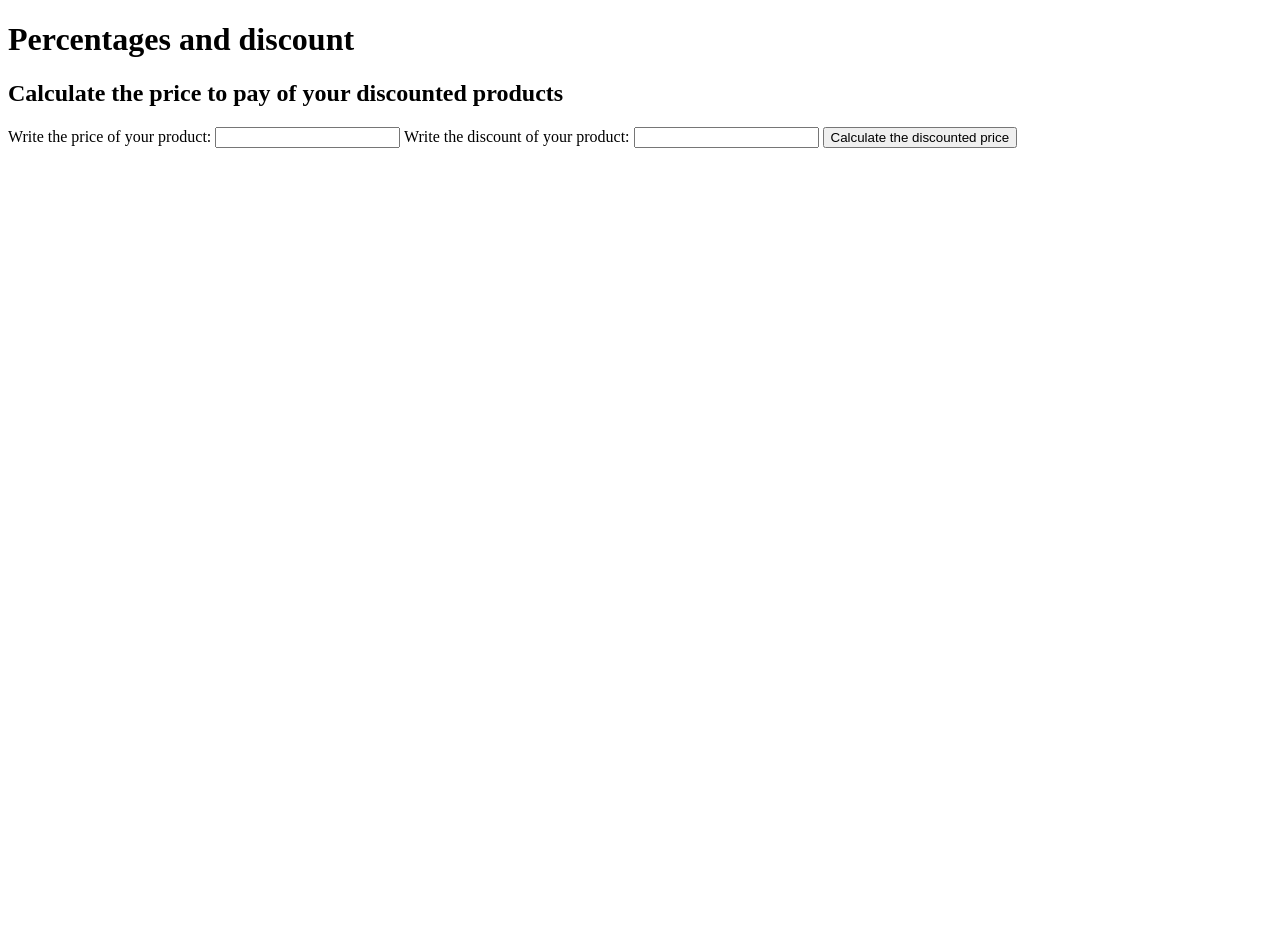
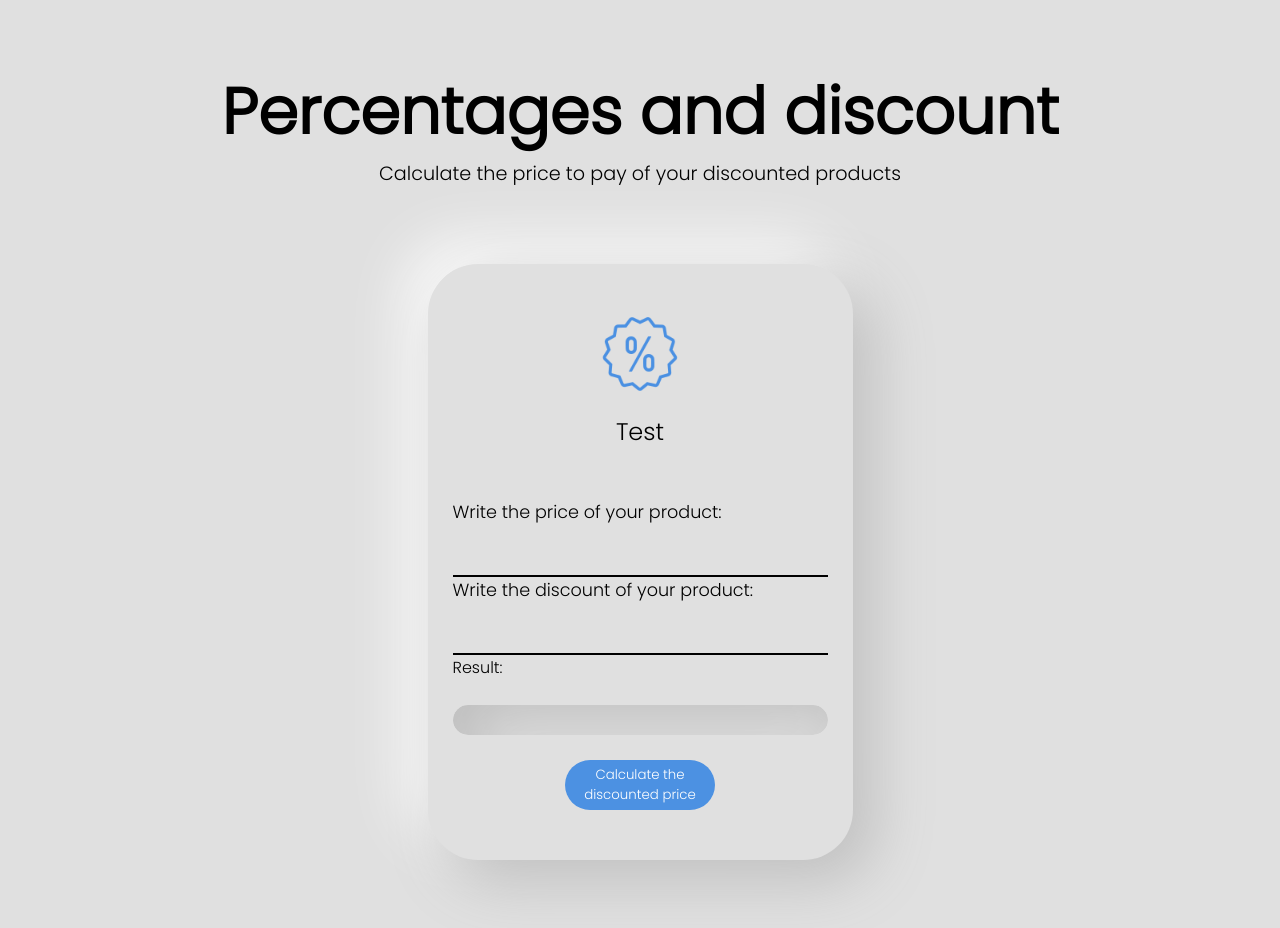
Before and after one commit to Diego-Luna/Practical-JavaScript, a plain HTML site: page Workshop 2 - percentages and discounts/discounts.html in a window 1280 px wide. Before the commit the page ends 800 px from the top, so only its background shows below. Drawn offline with Linux system fonts and the light colour scheme.

Commit message:
add styles Workshop 2

```diff
--- a/Workshop 1 - Geometric Figures/style.css
+++ b/Workshop 1 - Geometric Figures/style.css
@@ -89,7 +89,6 @@ button {
   box-shadow: 20px 20px 60px #bebebe, -20px -20px 60px #ffffff; */
 }
 
-
 .icon-container {
   width: 100%;
   height: 80px;
@@ -121,3 +120,13 @@ button {
     margin-bottom: 50px;
   }
 }
+
+.Result-dato-p {
+  margin-top: 25px;
+  margin-bottom: 25px;
+  text-align: center;
+  border-radius: 50px;
+  background: #e0e0e0;
+  box-shadow: inset 20px 20px 60px #bebebe, inset -20px -20px 60px #ffffff;
+  padding: 15px 0 15px 0;
+}
--- a/Workshop 2 - percentages and discounts/discounts.html
+++ b/Workshop 2 - percentages and discounts/discounts.html
@@ -6,6 +6,7 @@
   <meta http-equiv="X-UA-Compatible" content="IE=edge">
   <meta name="viewport" content="width=device-width, initial-scale=1.0">
   <title>Percentages and discounts</title>
+  <link rel="stylesheet" href="../Workshop 1 - Geometric Figures/style.css">
 </head>
 
 <body>
@@ -13,10 +14,18 @@
     <h1>
       Percentages and discount
     </h1>
+    <p>Calculate the price to pay of your discounted products</p>
+
   </header>
 
+  <section class="container">
     <section>
-    <h2>Calculate the price to pay of your discounted products</h2>
+
+      <div class="icon-container">
+        <img class="icon" src="./icons/discount-100.png" alt="squares">
+      </div>
+
+      <h2>Test</h2>
 
       <form action="">
 
@@ -24,15 +33,20 @@
         <input type="number" id="InputPrice">
 
         <label for="InputDiscount">Write the discount of your product:</label>
-      <input type="number" id="InputDiscount" >
+        <input type="number" id="InputDiscount">
 
-      <button type="button" onclick="CalculateValue()" >
+        <p>Result:</p>
+        <p class="Result-dato-p" id="ResultPrice"></p>
+
+        <div class="button-container">
+          <button type="button" onclick="CalculateValue()">
             Calculate the discounted price
           </button>
+        </div>
 
-      <p id="ResultPrice"></p>
 
       </form>
+    </section>
 
   </section>
 
```
Also changed, not shown: Workshop 2 - percentages and discounts/icons/discount-100.png (added). Lines whose indentation alone changed are shown as unchanged.
